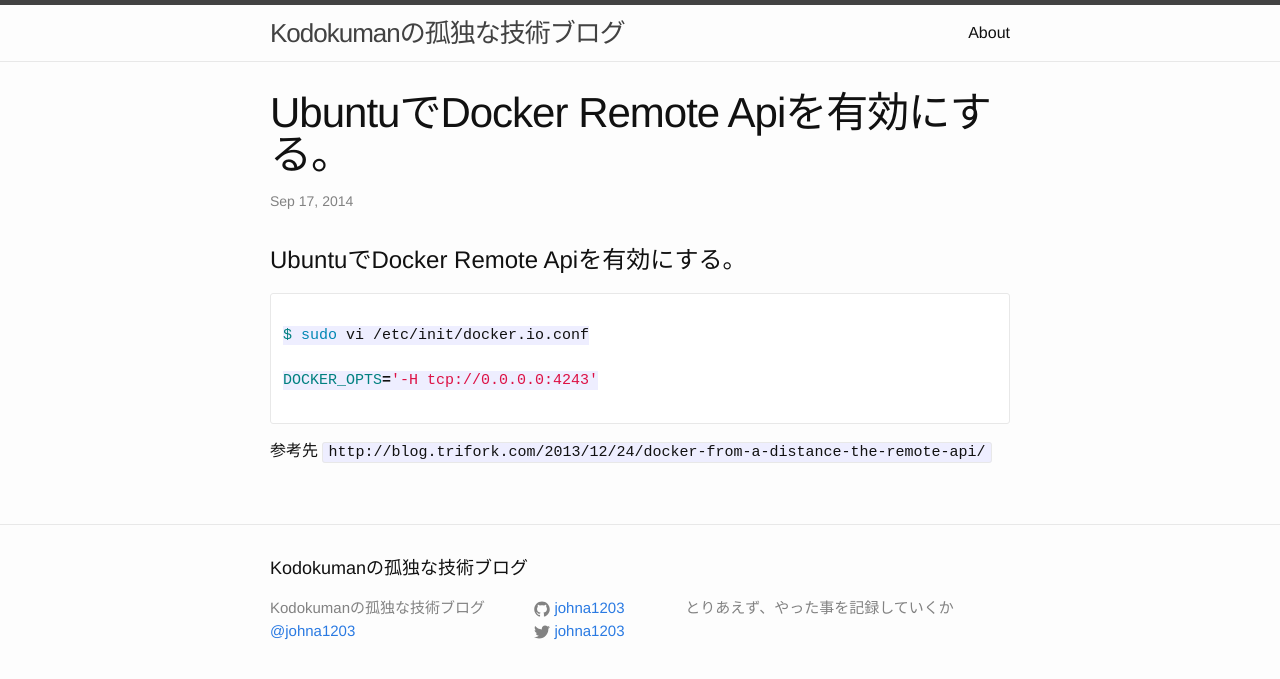
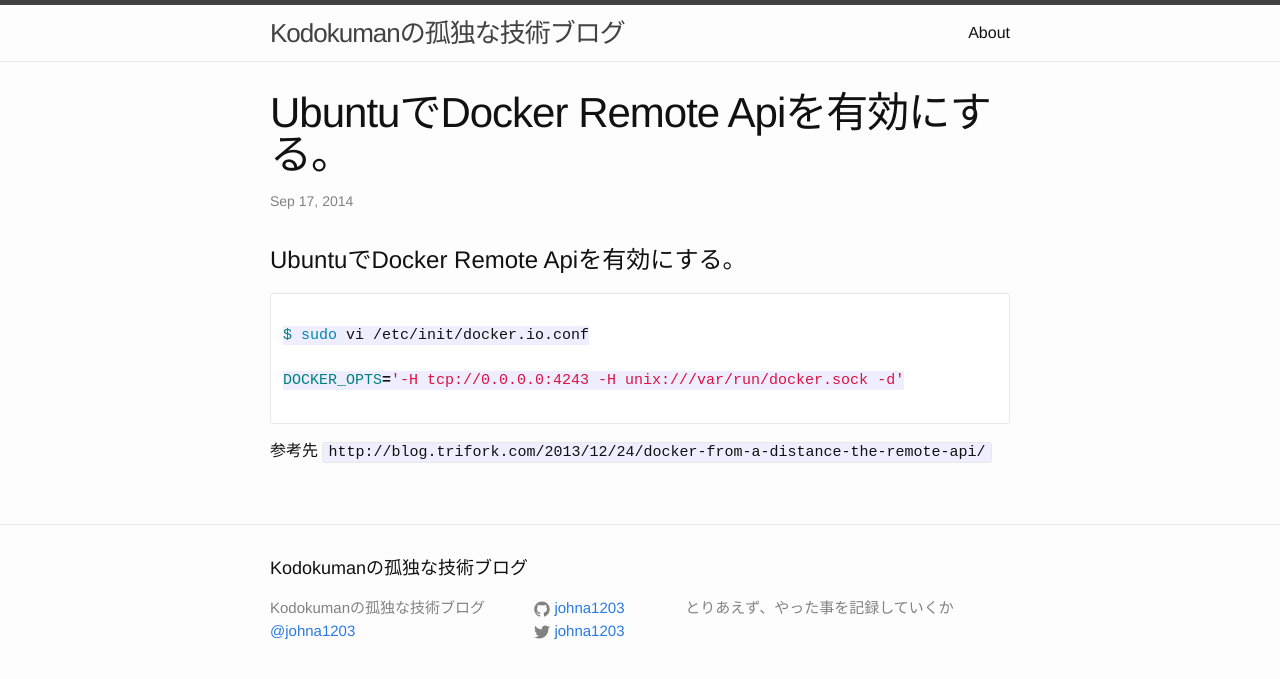
Before and after one commit to johna1203/johna1203.github.com, a Jekyll site: the page built from _posts/2014-09-17-enable-docker-remote-api-in-ubuntu14.04.markdown, in a window 1280 px wide. Shown: the top 679 px of the page. Built offline with Jekyll 4.4.1, drawn with Linux system fonts in a browser that asks for light colours.

Commit message:
edit post

````diff
--- a/_posts/2014-09-17-enable-docker-remote-api-in-ubuntu14.04.markdown
+++ b/_posts/2014-09-17-enable-docker-remote-api-in-ubuntu14.04.markdown
@@ -11,7 +11,7 @@
 
 $ sudo vi /etc/init/docker.io.conf
 
-DOCKER_OPTS='-H tcp://0.0.0.0:4243'
+DOCKER_OPTS='-H tcp://0.0.0.0:4243 -H unix:///var/run/docker.sock -d'
 
 ```
 
````
